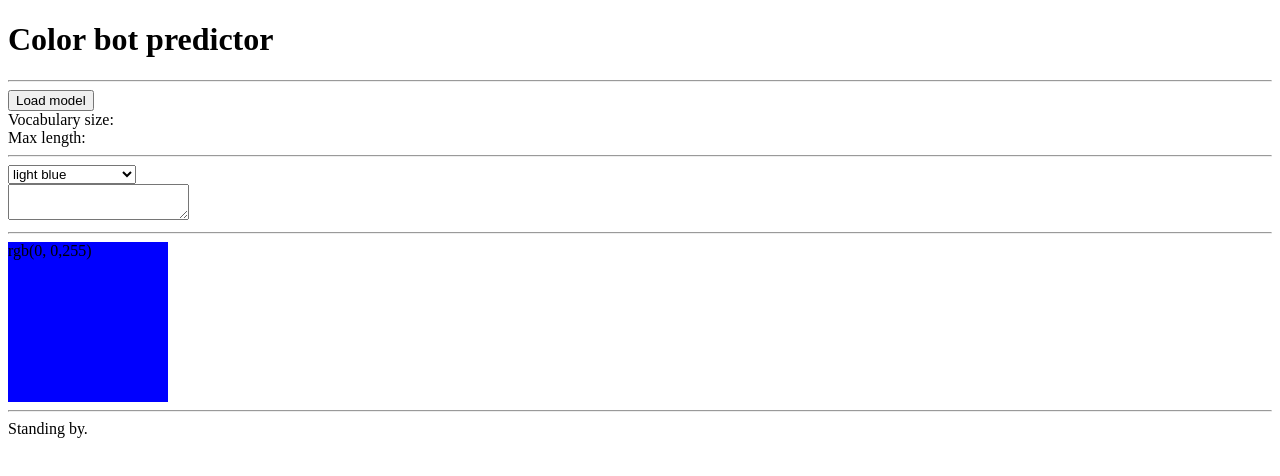
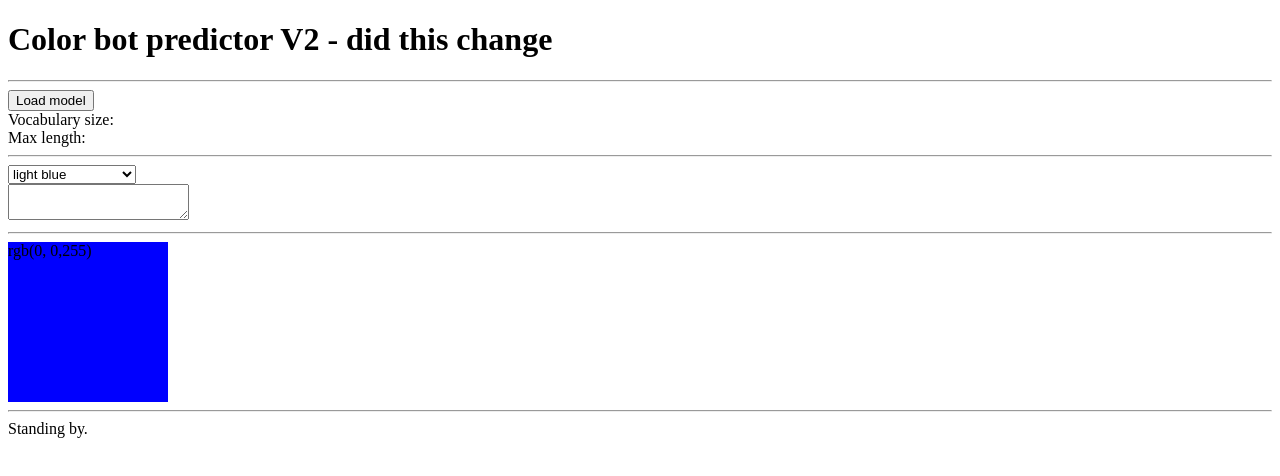
Before and after one commit to smarshy/smarshy.github.io, a plain HTML site: page colorbot/index.html in a window 1280 px wide. Drawn offline with Linux system fonts and the light colour scheme.

Commit message:
colab -> github

```diff
--- a/colorbot/index.html
+++ b/colorbot/index.html
@@ -10,7 +10,7 @@
     }
   </style>
   <h1>
-    Color bot predictor
+    Color bot predictor V2 - did this change
   </h1>
   <hr>
   <div class="create-model">
--- a/colorbot/index.js
+++ b/colorbot/index.js
@@ -137,6 +137,8 @@ class Classifier {
     const beginMs = performance.now();
     const predictOut = this.model.predict(input);
     //console.log(predictOut.dataSync());
+    console.log("predicted value");
+    console.log(predictOut)
     const score = predictOut.dataSync();//[0];
     predictOut.dispose();
     const endMs = performance.now();
```
Also changed, not shown: 1 other file.
